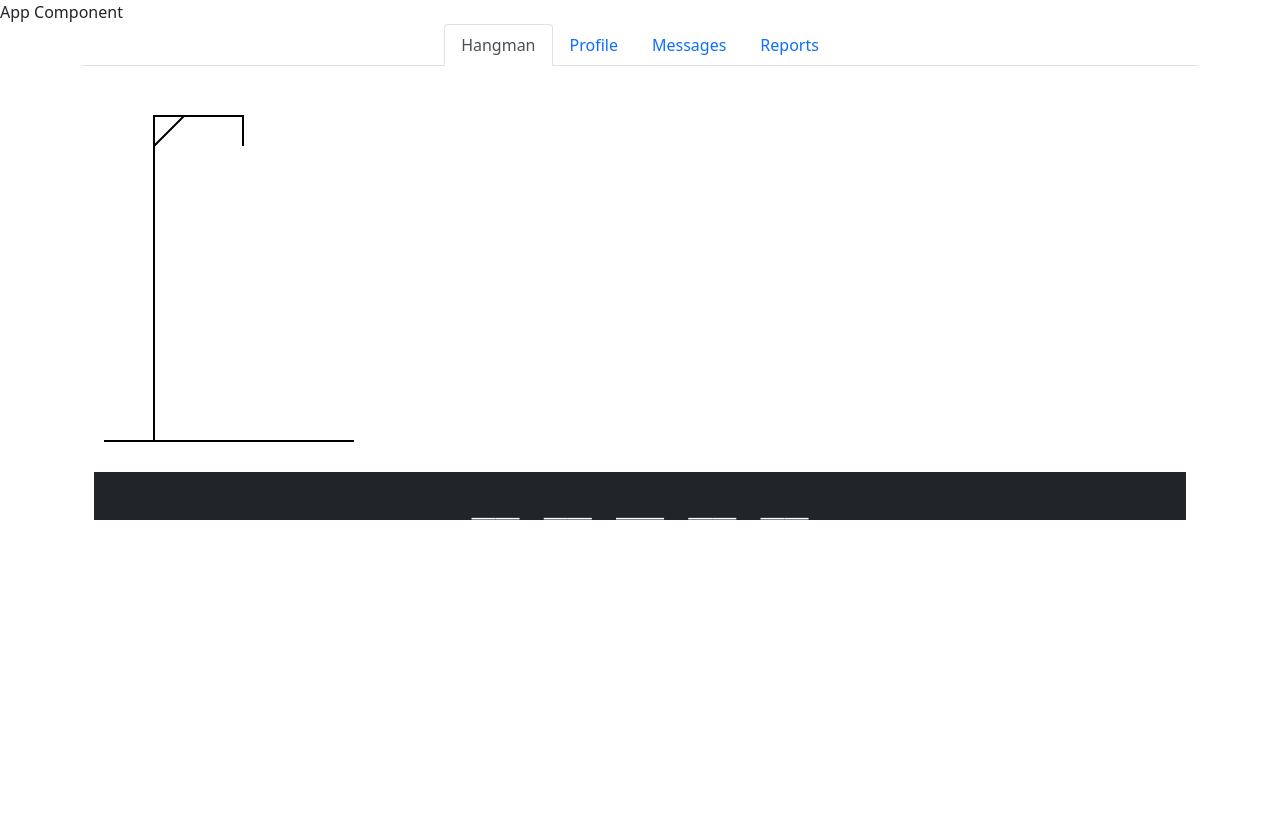
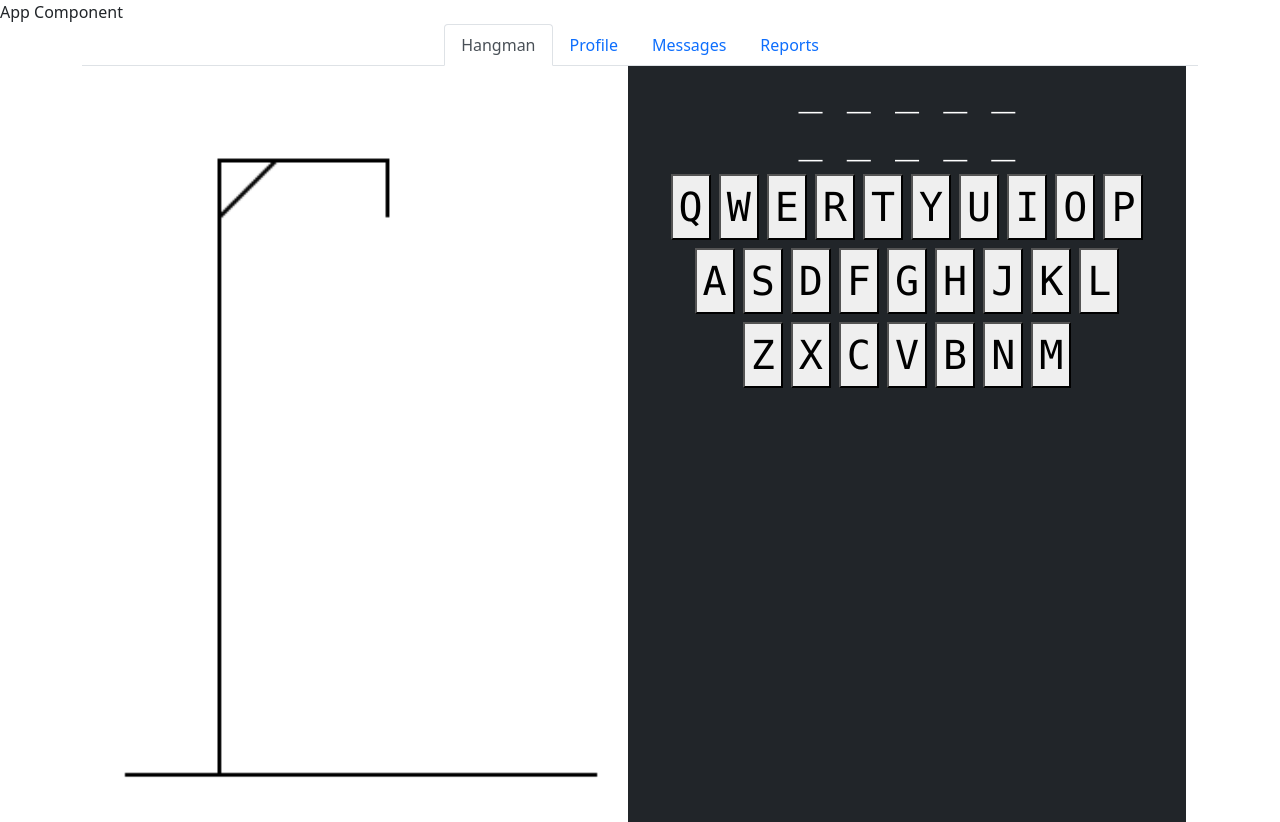
Before and after one commit to YoonHCho/personal-project, a React (Create React App) app: page / in a window 1280 px wide. Before the commit the page ends 800 px from the top, so only its background shows below. Built offline with nearby package versions, Linux system fonts and the light colour scheme.

Commit message:
completed with canvas, need to work on buttons

```diff
--- a/src/components/Hangman.js
+++ b/src/components/Hangman.js
@@ -1,107 +1,112 @@
 import React from 'react';
 import { useState, useEffect, useRef } from 'react';
+import { alphabet, drawHangman } from '../container/draw-letter';
 
-const letters = 'qwertyuiopasdfghjklzxcvbnm';
-const testWord = 'molla';
-
-// const canvas = React.createElement('canvas');
-
-//
-// c.lineWidth = 5;
+const testWord = 'hello world';
 
 const Hangman = () => {
   const [ wrong, setWrong ] = useState(0);
+  const [ correctLetters, setCorrectLetters ] = useState([]);
+  const [ wrongLetters, setWrongLetters ] = useState([]);
   const canvasRef = useRef(null);
 
+  const wordArray = testWord.toUpperCase().split('');
+
   useEffect(() => {
-    const canvas = canvasRef.current;
-    canvas.width = 270;
-    canvas.height = 400;
-    const context = canvas.getContext('2d');
-    context.lineWidth = 2;
+    drawHangman(canvasRef, wrong);
+  }, [wrong]);
 
-    if (wrong >= 0) {
-      context.beginPath();
-      context.moveTo(10, 375);
-      context.lineTo(260, 375);
-      context.moveTo(60, 375);
-      context.lineTo(60, 50);
-      context.lineTo(150, 50);
-      context.moveTo(149, 50);
-      context.lineTo(149, 80);
-      context.moveTo(60, 80)
-      context.lineTo(90 ,50)
-      context.closePath();
-      context.stroke();
+  useEffect(() => {
+    console.log('what');
+  }, [correctLetters, wrongLetters])
+
+  const clickedButton = e => {
+    const selectedLetter = e.target.innerText;
+    // if the clicked letter is included in the word
+    if (wordArray.includes(selectedLetter)) {
+      // check if the clicked letter is included in the correctLetters array
+      // if it is not in the correctLetters array, push the letter to the array
+      if (!correctLetters.includes(selectedLetter)) {
+        setCorrectLetters((prev) => {
+          const toSet = prev;
+          toSet.push(selectedLetter);
+          return toSet;
+        });
       }
-    if (wrong >= 1) {
-      context.beginPath();
-      context.arc(147, 110, 30, 20, 40 * Math.PI);
-      context.closePath();
-      context.stroke();
+      setWrong(prev => prev + 0);
+    // if the clicked letter is NOT included in the word
+    } else {
+      // check if the clicked letter is included in the wrongLetters array
+      // if it is not included, push the letter to the wrongLetters array
+      if (!(wrongLetters.includes(selectedLetter))) {
+        setWrongLetters((prev) => {
+          const toSet = prev;
+          toSet.push(selectedLetter);
+          return toSet;
+        });
+
+        if (wrong >= 6) {
+          setWrong(prev => prev + 1);
+          return console.log('END OF GAME!')
         }
-    if (wrong >= 2) {
-      context.beginPath();
-      context.moveTo(147, 140);
-      context.lineTo(147, 220);
-      context.closePath();
-      context.stroke();
+
+        setWrong(prev => prev + 1);
       }
-    if (wrong >= 3) {
-      context.beginPath();
-      context.moveTo(147, 141);
-      context.lineTo(187, 186);
-      context.closePath();
-      context.stroke();
     }
-    if (wrong >= 4) {
-      context.beginPath();
-      context.moveTo(147, 141);
-      context.lineTo(107, 190);
-      context.closePath();
-      context.stroke();
   }
-    if (wrong >= 5) {
-      context.beginPath();
-      context.moveTo(147, 220);
-      context.lineTo(187, 300);
-      context.closePath();
-      context.stroke();
-    }
-    if (wrong >= 6) {
-      context.beginPath();
-      context.moveTo(147, 220);
-      context.lineTo(107, 300);
-      context.closePath();
-      context.stroke();
-    }
-    if (wrong >= 7) {
-      context.beginPath();
-      context.arc(147, 110, 30, 20, 40 * Math.PI);
-      context.fillStyle = 'red';
-      context.fill()
-      context.closePath();
-      context.stroke();
-    }
-  })
 
   return (
-    <div className="container">
+    <div className="container font-monospace">
+      {console.log('hey')}
+      <div className='row justify-content-md-center'>
+        <div className='col-md-6 row justify-content-md-center'>
           <canvas ref={canvasRef} />
-      <div className='bg-dark text-white'>
-        <h1 className='font-monospace text-center'>
+        </div>
+        <div className='col-md-6 bg-dark text-white'>
+          <h1 className='text-center'>
           {
             [...testWord].map(letter => {
               if (letter === ' ') {
-              return '\xa0\xa0\xa0\xa0';
+                return (
+                  <br />
+                );
               } else {
-              return '__ ';
+                return '_ ';
               }
             })
           }
           </h1>
+          <div className='text-center'>
+            {
+              alphabet.map(each => {
+                if (each === 'P' || each === 'L') {
+                  return (
+                    <>
+                      <button onClick={clickedButton} key={each}
+                        className={
+                          correctLetters.includes(each) ? 'bg-success fs-1 mx-1 my-1'
+                          : (wrongLetters.includes(each) ? 'bg-danger fs-1 mx-1 my-1' : 'fs-1 mx-1 my-1')
+                        }
+                      >{each}</button>
+                      <br />
+                    </>
+                  );
+                }
+                return (
+                  <>
+                    <button onClick={clickedButton} key={each}
+                      className={
+                            correctLetters.includes(each) ? 'bg-success fs-1 mx-1 my-1'
+                            : (wrongLetters.includes(each) ? 'bg-danger fs-1 mx-1 my-1' : 'fs-1 mx-1 my-1')
+                          }
+                    >{each}</button>
+                  </>
+                );
+              })
+            }
           </div>
-
+        </div>
+      </div>
     </div>
   );
 };
--- /dev/null
+++ b/src/container/draw-letter.js
@@ -0,0 +1,73 @@
+export const alphabet = ['Q', 'W', 'E', 'R', 'T', 'Y', 'U', 'I', 'O', 'P', 'A', 'S', 'D', 'F', 'G', 'H', 'J', 'K', 'L', 'Z', 'X', 'C', 'V', 'B', 'N', 'M', ];
+
+export const drawHangman = (canvasRef, num) => {
+  const canvas = canvasRef.current;
+  canvas.width = 270;
+  canvas.height = 400;
+  const context = canvas.getContext('2d');
+  context.lineWidth = 2;
+
+  if (num >= 0) {
+    context.beginPath();
+    context.moveTo(10, 375);
+    context.lineTo(260, 375);
+    context.moveTo(60, 375);
+    context.lineTo(60, 50);
+    context.lineTo(150, 50);
+    context.moveTo(149, 50);
+    context.lineTo(149, 80);
+    context.moveTo(60, 80)
+    context.lineTo(90 ,50)
+    context.closePath();
+    context.stroke();
+  }
+  if (num >= 1) {
+    context.beginPath();
+    context.arc(147, 110, 30, 20, 40 * Math.PI);
+    context.closePath();
+    context.stroke();
+  }
+  if (num >= 2) {
+    context.beginPath();
+    context.moveTo(147, 140);
+    context.lineTo(147, 220);
+    context.closePath();
+    context.stroke();
+  }
+  if (num >= 3) {
+    context.beginPath();
+    context.moveTo(147, 141);
+    context.lineTo(187, 186);
+    context.closePath();
+    context.stroke();
+  }
+  if (num >= 4) {
+    context.beginPath();
+    context.moveTo(147, 141);
+    context.lineTo(107, 190);
+    context.closePath();
+    context.stroke();
+  }
+  if (num >= 5) {
+    context.beginPath();
+    context.moveTo(147, 220);
+    context.lineTo(187, 300);
+    context.closePath();
+    context.stroke();
+  }
+  if (num >= 6) {
+    context.beginPath();
+    context.moveTo(147, 220);
+    context.lineTo(107, 300);
+    context.closePath();
+    context.stroke();
+  }
+  if (num >= 7) {
+    context.beginPath();
+    context.arc(147, 110, 30, 20, 40 * Math.PI);
+    context.fillStyle = 'red';
+    context.fill()
+    context.closePath();
+    context.stroke();
+  }
+};
--- a/src/index.js
+++ b/src/index.js
@@ -5,7 +5,7 @@ import App from './App';
 
 const root = ReactDOM.createRoot(document.getElementById('root'));
 root.render(
-  <React.StrictMode>
-    <App />
-  </React.StrictMode>
+  // <React.StrictMode>
+  <App />
+  // </React.StrictMode>
 );
```
Lines whose indentation alone changed are shown as unchanged.
